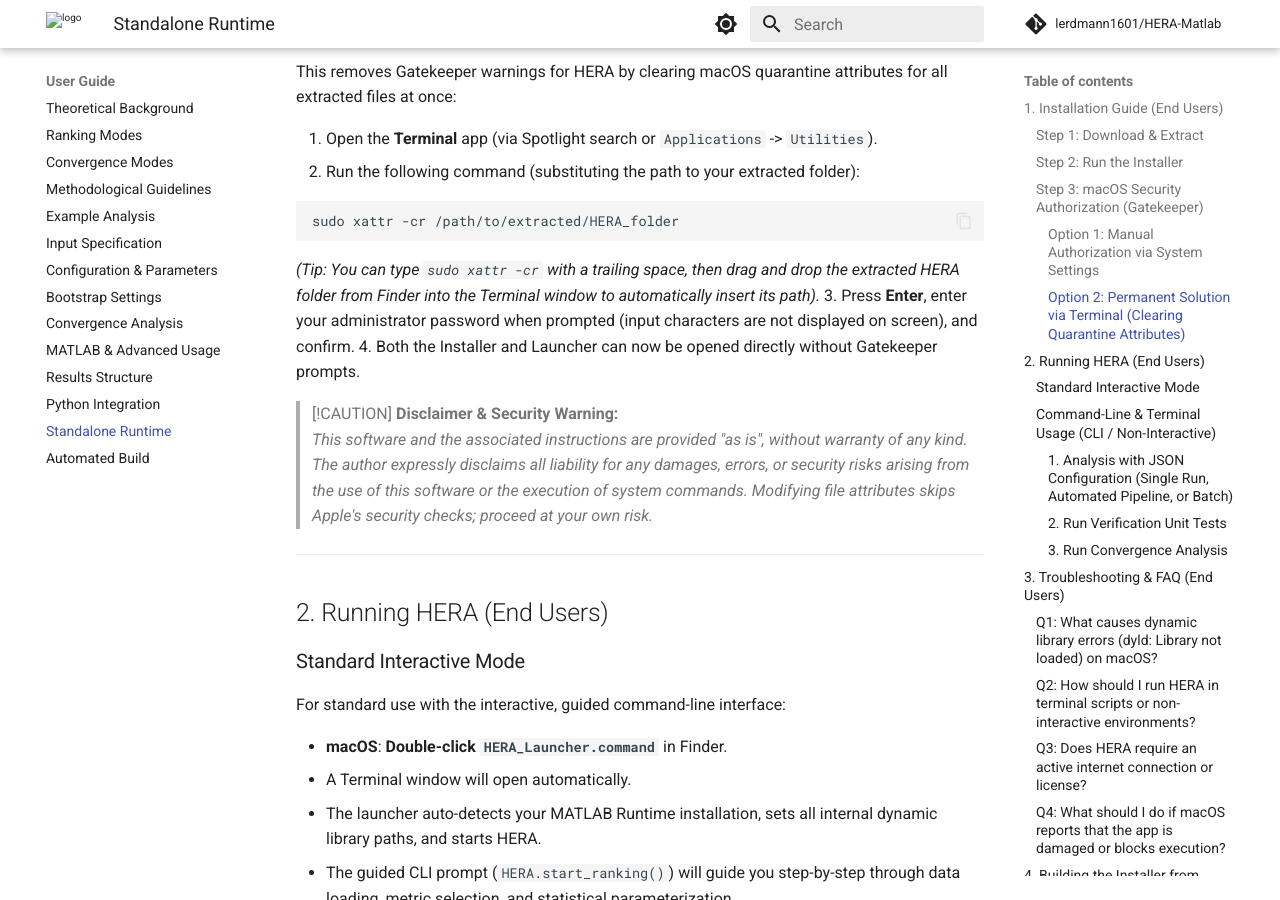
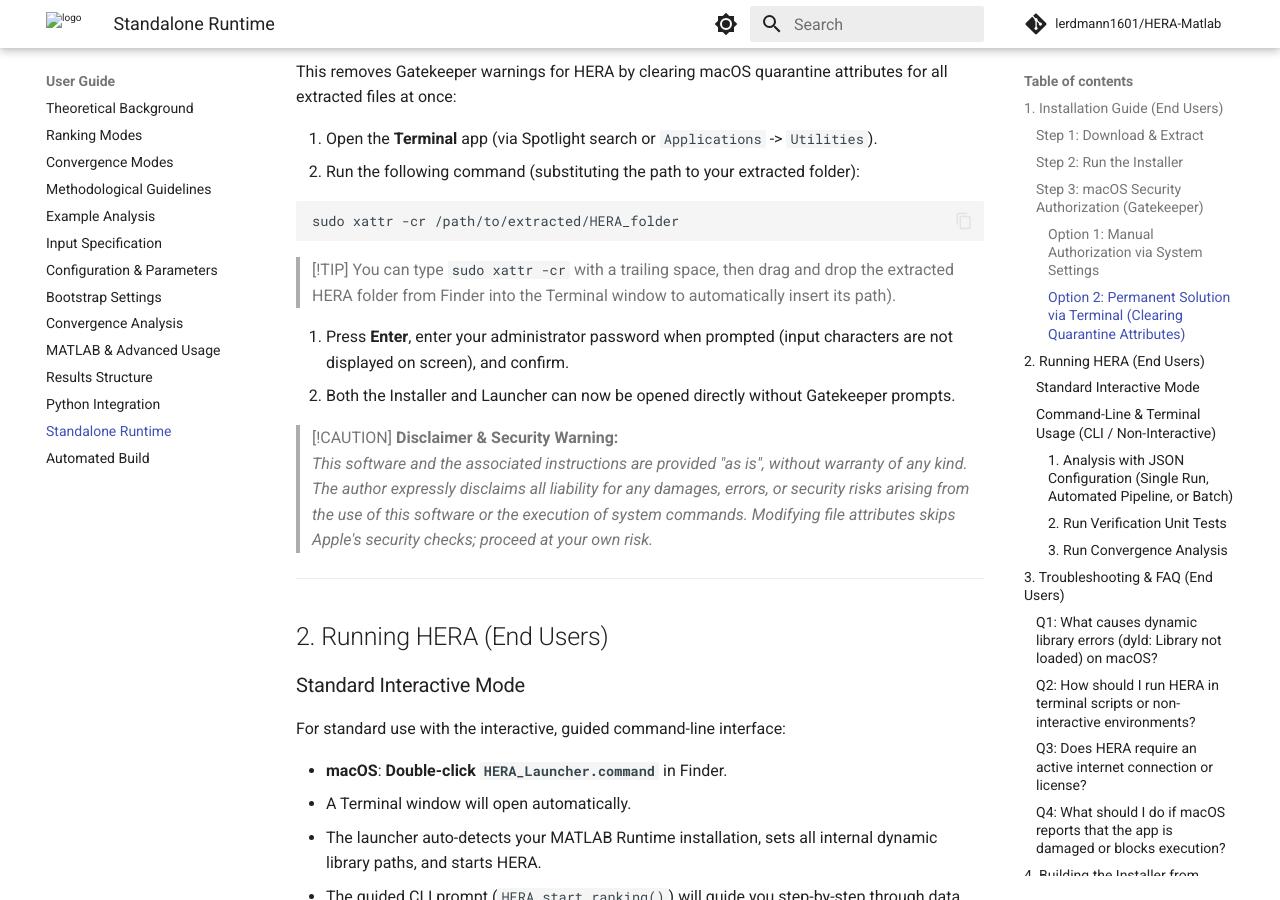
Before and after one commit to lerdmann1601/HERA-Matlab, an MkDocs documentation site: the page built from docs/Standalone_Runtime.md, in a window 1280 px wide and 900 px high, scrolled down 2426 px. Built offline with MkDocs 1.6.1 and Material for MkDocs 9.7.7, drawn with Linux system fonts in a browser that asks for light colours; comment, search, counter and statistics services are not loaded.

````diff
--- a/docs/Standalone_Runtime.md
+++ b/docs/Standalone_Runtime.md
@@ -77,7 +77,9 @@ This removes Gatekeeper warnings for HERA by clearing macOS quarantine attribute
    sudo xattr -cr /path/to/extracted/HERA_folder
    ```
 
-   *(Tip: You can type `sudo xattr -cr` with a trailing space, then drag and drop the extracted HERA folder from Finder into the Terminal window to automatically insert its path).*
+> [!TIP]
+> You can type `sudo xattr -cr` with a trailing space, then drag and drop the extracted HERA folder from Finder into the Terminal window to automatically insert its path).
+
 3. Press **Enter**, enter your administrator password when prompted (input characters are not displayed on screen), and confirm.
 4. Both the Installer and Launcher can now be opened directly without Gatekeeper prompts.
 
````
